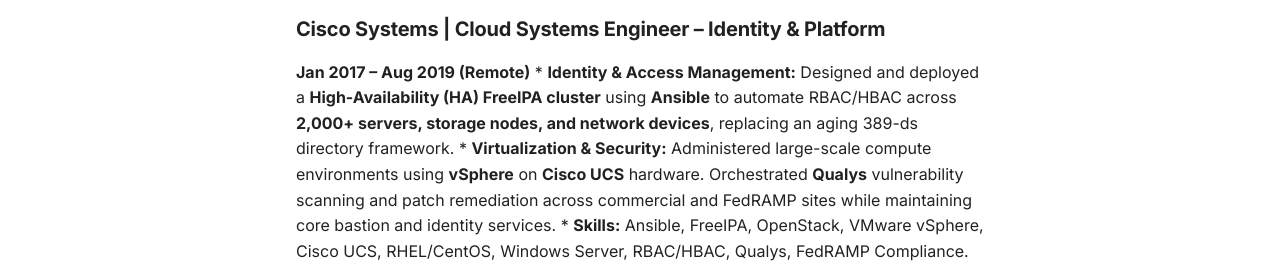
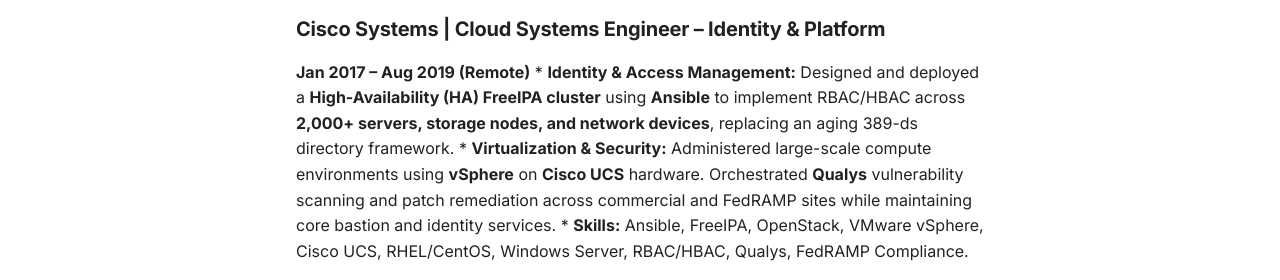
Before and after one commit to celttechie/celttechie.github.io, an MkDocs documentation site: the page built from docs/sections/exp_02_cisco_ce_short.md, in a window 1280 px wide. Shown: the part 215-495 px from the top of the page. Built offline with MkDocs 1.6.1 and Material for MkDocs 9.7.7, drawn with Linux system fonts in a browser that asks for light colours.

Commit message:
Fixed experience wording

```diff
--- a/docs/sections/exp_02_cisco_ce_short.md
+++ b/docs/sections/exp_02_cisco_ce_short.md
@@ -1,5 +1,5 @@
 ### **Cisco Systems | Cloud Systems Engineer – Identity & Platform**
 **Jan 2017 – Aug 2019 (Remote)**
-*   **Identity & Access Management:** Designed and deployed a **High-Availability (HA) FreeIPA cluster** using **Ansible** to automate RBAC/HBAC across **2,000+ servers, storage nodes, and network devices**, replacing an aging 389-ds directory framework.
+*   **Identity & Access Management:** Designed and deployed a **High-Availability (HA) FreeIPA cluster** using **Ansible** to implement RBAC/HBAC across **2,000+ servers, storage nodes, and network devices**, replacing an aging 389-ds directory framework.
 *   **Virtualization & Security:** Administered large-scale compute environments using **vSphere** on **Cisco UCS** hardware. Orchestrated **Qualys** vulnerability scanning and patch remediation across commercial and FedRAMP sites while maintaining core bastion and identity services.
 *   **Skills:** Ansible, FreeIPA, OpenStack, VMware vSphere, Cisco UCS, RHEL/CentOS, Windows Server, RBAC/HBAC, Qualys, FedRAMP Compliance.
```
